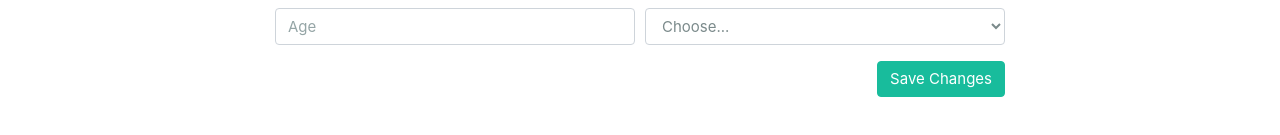
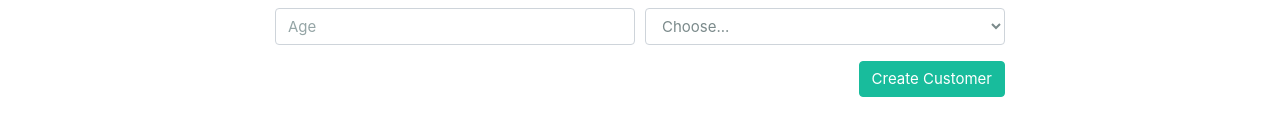
Before and after one commit to aranchafoz/udemy-reactjs-graphql-apollo, a React (Create React App) app in the folder client/: page /customer/new in a window 1280 px wide. Shown: the part 355-490 px from the top of the page. Built offline with nearby package versions, Linux system fonts and the light colour scheme.

Commit message:
Validation on create customer form

```diff
--- a/client/src/components/NewCustomer.js
+++ b/client/src/components/NewCustomer.js
@@ -12,21 +12,40 @@ class NewCustomer extends Component {
       age: '',
       email: '',
       type: ''
-    }
+    },
+    error: false
   }
 
   render() {
+    const {error} = this.state
+    let response = (error) ? <p className="alert alert-danger p-3 text-center">All fields are mandatory</p> : ''
+
     return (
       <Fragment>
         <h2 className="text-center">New Customer</h2>
+        {response}
         <div className="row justify-content-center">
-          <Mutation mutation={NEW_CUSTOMER}>
+          <Mutation
+            mutation={NEW_CUSTOMER}
+            onCompleted={() => this.props.history.push('/')}
+          >
             { createCustomer => (
               <form
                 className="col-md-8 m-3"
                 onSubmit={ e => {
                   e.preventDefault()
                   const {name, surname, company, age, type, email } = this.state.customer
+
+                  if(name === '' || surname === '' || company === '' || age === '' || type === '') {
+                    this.setState({
+                      error: true
+                    })
+                    return;
+                  }
+
+                  this.setState({
+                    error: false
+                  })
 
                   const input = {
                     name,
@@ -144,7 +163,7 @@ class NewCustomer extends Component {
                         </select>
                     </div>
                 </div>
-                <button type="submit" className="btn btn-success float-right">Save Changes</button>
+                <button type="submit" className="btn btn-success float-right">Create Customer</button>
               </form>
             )}
           </Mutation>
```
